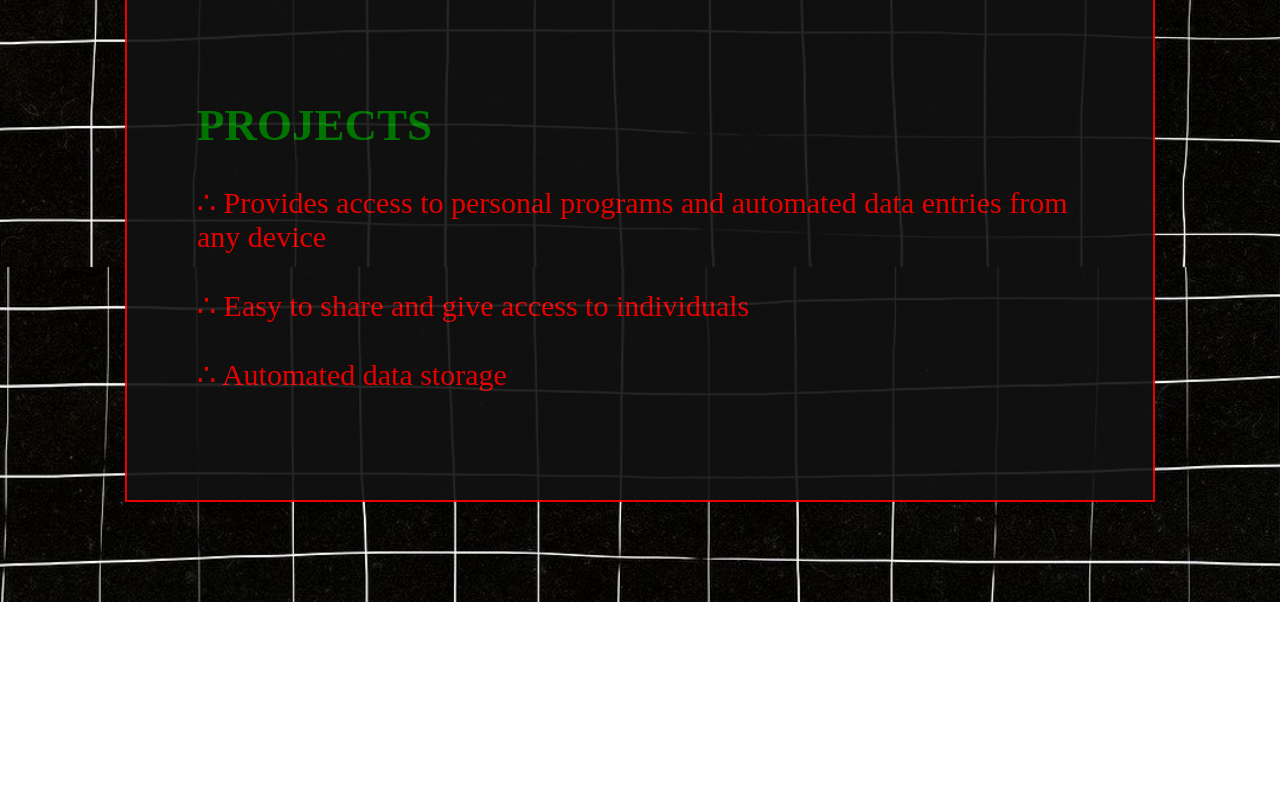
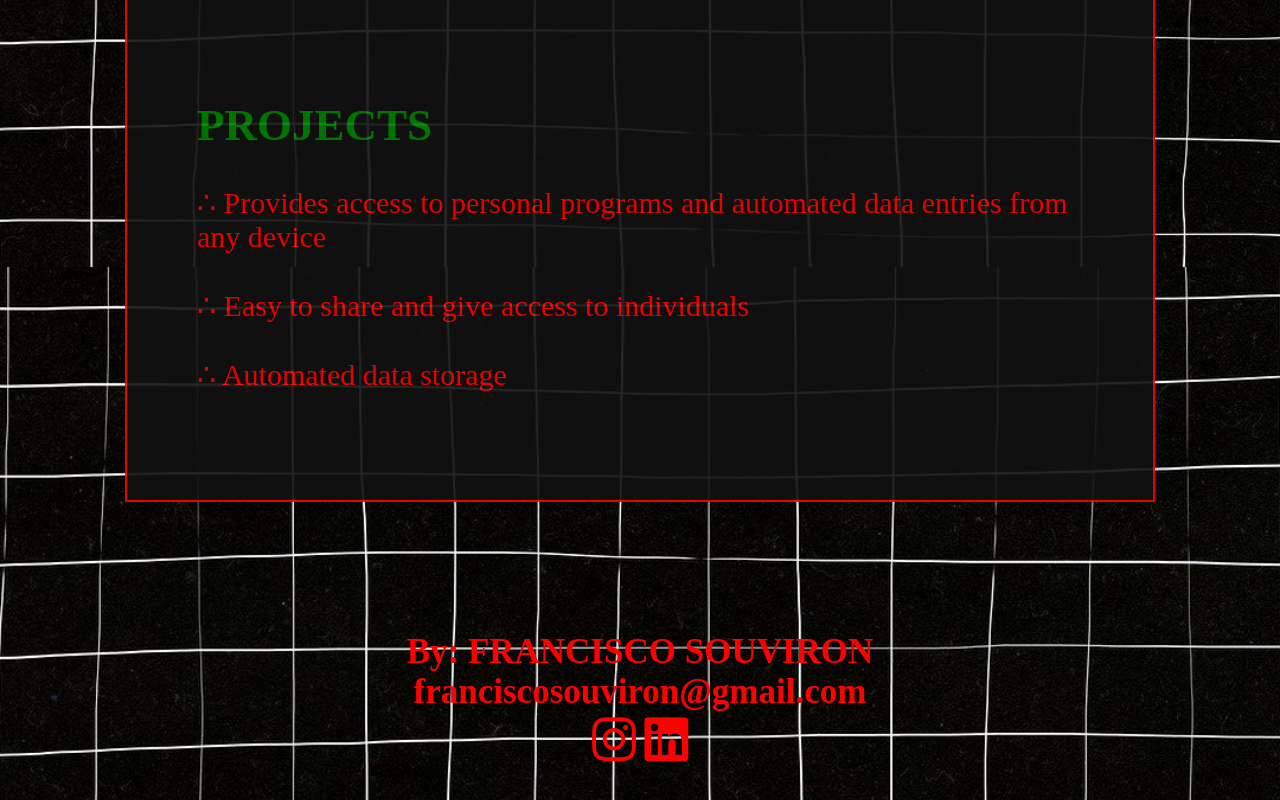
Before and after one commit to pacosouviron/francisco-souviron-website-2023, a plain HTML site: page why.html in a window 1280 px wide. Shown: the part 2133-2933 px from the top of the page. Before the commit the page ends 2735 px from the top, so only its background shows below. Drawn offline with Linux system fonts and the light colour scheme.

Commit message:
Update why.html

```diff
--- a/why.html
+++ b/why.html
@@ -102,6 +102,16 @@
 
                                 </ul>
                          </div>
+ <footer>
+  <p>By: FRANCISCO SOUVIRON<br>
+      <a href="mailto:franciscosouviron@gmail.com"><mark>franciscosouviron@gmail.com</mark></a></p>
+
+  <div class="footer-icons">
+    <a href="https://www.instagram.com/paco.souviron/" target="_blank"><i class="fab fa-instagram"></i></a>
+    <a href="https://www.linkedin.com/in/francisco-souviron-mart%C3%ADn-b24555210/" target="_blank"><i class="fab fa-linkedin"></i></a>
+  </div>
+
+</footer>
 
 </body>
 
```
